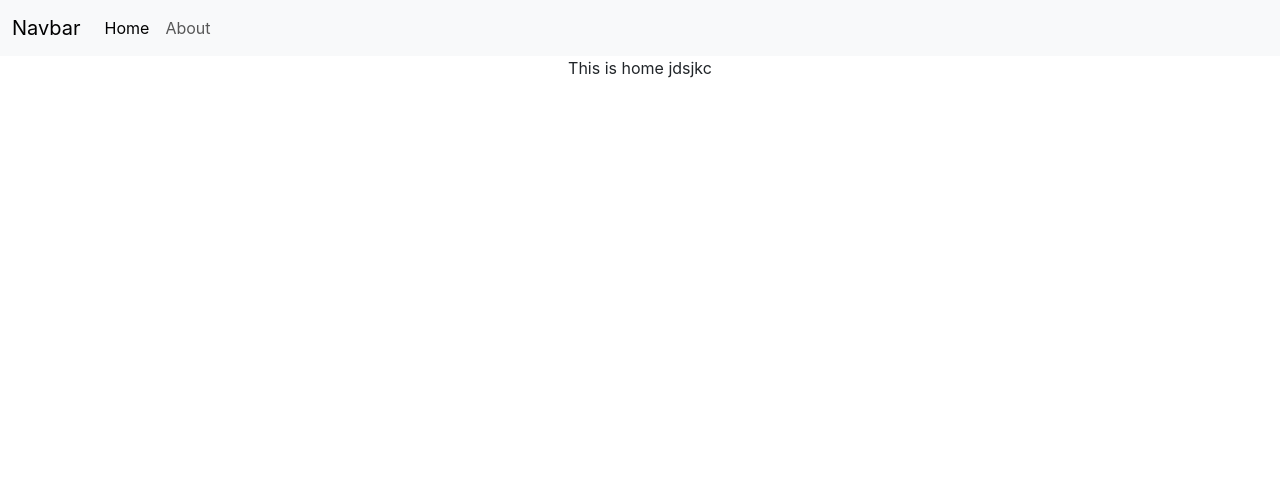
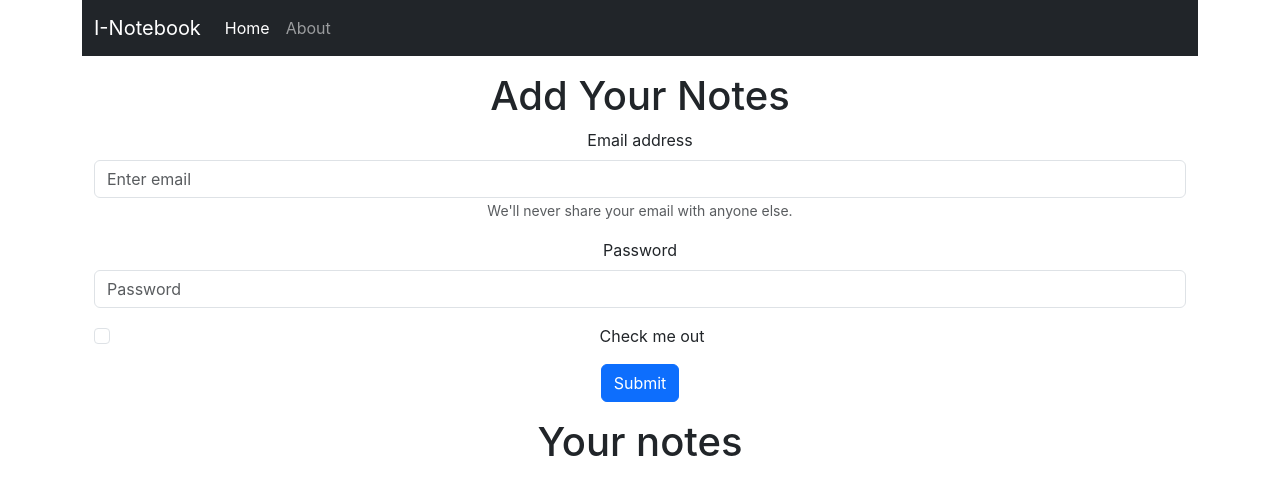
Before and after one commit to Deepanshu9376/inotebook, a React (Create React App) app: page / in a window 1280 px wide. Shown: the top 494 px of the page. Built offline with nearby package versions, Linux system fonts and the light colour scheme.

Commit message:
Home page

```diff
--- a/src/App.js
+++ b/src/App.js
@@ -1,23 +1,24 @@
 // import { Router } from "react-router-dom";
-import { BrowserRouter as Router, Routes , Route} from "react-router-dom";
+import { BrowserRouter as Router, Routes, Route } from "react-router-dom";
 import "./App.css";
 import NavigationBar from "./Components/NavigationBar";
 import Home from "./Components/Home";
 import About from "./Components/About";
 import NoteState from "./Context/NoteState";
 
-
 function App() {
   return (
     <div className="App">
       <NoteState>
-      <Router>
-      <NavigationBar/>
-      <Routes>
-        <Route exact path='/' element={<Home/>}/>
-        <Route exact path='/about' element={<About/>}/>
-      </Routes>
-      </Router>
+        <div className="container">
+          <Router>
+            <NavigationBar />
+            <Routes>
+              <Route exact path="/" element={<Home />} />
+              <Route exact path="/about" element={<About />} />
+            </Routes>
+          </Router>
+        </div>
       </NoteState>
     </div>
   );
--- a/src/Components/About.js
+++ b/src/Components/About.js
@@ -1,15 +1,15 @@
-import React, { useContext, useEffect } from 'react'
-import noteContext from '../Context/NoteContext'
+import React from 'react'
+
 
 const About = () => {
-    const a=useContext(noteContext)
-    useEffect(()=>{
-        a.update();
-        //eslint-disable-next.line
-    },[])
+    // const a=useContext(noteContext)
+    // useEffect(()=>{
+    //     a.update();
+    //     //eslint-disable-next.line
+    // },[a])
   return (
     <div>
-      This is about {a.state.name} and he is class {a.state.class}
+      This is about page
     </div>
   )
 }
--- a/src/Components/Home.js
+++ b/src/Components/Home.js
@@ -1,11 +1,38 @@
-import React from 'react'
+import React from "react";
+import Button from "react-bootstrap/Button";
+import Form from "react-bootstrap/Form";
 
 const Home = () => {
   return (
     <div>
-      This is home jdsjkc
+      <div className="container my-3">
+        <h1>Add Your Notes</h1>
+        <Form>
+          <Form.Group className="mb-3" controlId="formBasicEmail">
+            <Form.Label>Email address</Form.Label>
+            <Form.Control type="email" placeholder="Enter email" />
+            <Form.Text className="text-muted">
+              We'll never share your email with anyone else.
+            </Form.Text>
+          </Form.Group>
+
+          <Form.Group className="mb-3" controlId="formBasicPassword">
+            <Form.Label>Password</Form.Label>
+            <Form.Control type="password" placeholder="Password" />
+          </Form.Group>
+          <Form.Group className="mb-3" controlId="formBasicCheckbox">
+            <Form.Check type="checkbox" label="Check me out" />
+          </Form.Group>
+          <Button variant="primary" type="submit">
+            Submit
+          </Button>
+        </Form>
+      </div>
+      <div className="container my-3">
+        <h1>Your notes</h1>
+        </div>
     </div>
-  )
-}
+  );
+};
 
-export default Home
+export default Home;
--- a/src/Components/NavigationBar.js
+++ b/src/Components/NavigationBar.js
@@ -1,22 +1,26 @@
-import React from 'react'
-import { Link } from 'react-router-dom'
+import React, { useEffect } from 'react'
+import { Link, useLocation } from 'react-router-dom'
 
 
 const NavigationBar = () => {
+    let location=useLocation();
+    useEffect(()=>{
+        console.log(location.pathname);
+    },[location]);
   return (
-    <nav className="navbar navbar-expand-lg bg-body-tertiary">
+    <nav className="navbar navbar-expand-lg navbar-dark bg-dark">
     <div className="container-fluid">
-      <Link className="navbar-brand"to='/'>Navbar</Link>
+      <Link className="navbar-brand"to='/'>I-Notebook</Link>
       <button className="navbar-toggler" type="button" data-bs-toggle="collapse" data-bs-target="#navbarSupportedContent" aria-controls="navbarSupportedContent" aria-expanded="false" aria-label="Toggle navigation">
         <span className="navbar-toggler-icon"></span>
       </button>
       <div className="collapse navbar-collapse" id="navbarSupportedContent">
         <ul className="navbar-nav me-auto mb-2 mb-lg-0">
           <li className="nav-item">
-            <Link className="nav-link active" aria-current="page" to='/'>Home</Link>
+            <Link className={`nav-link ${location.pathname ==="/" ? "active": ""}` } aria-current="page" to='/'>Home</Link>
           </li>
           <li className="nav-item">
-            <Link className="nav-link" to='/about'>About</Link>
+            <Link className={`nav-link ${location.pathname ==="/about" ? "active": ""}` } to='/about'>About</Link>
           </li>
         </ul>
       </div>
--- a/src/Context/NoteState.js
+++ b/src/Context/NoteState.js
@@ -1,23 +1,23 @@
-import React, { useState } from "react";
+import React from "react";
 import NoteContext from "./NoteContext";
 
 const NoteState=(props)=>{
-    const s={
-        "name":"Harry",
-        "class":"5b"
-    }
-    const [state,setState]=useState(s);
-    const update=()=>{
-        setTimeout(()=>{
-            setState({
-                "name":"deepdk",
-                "class":"10b"
+    // const s={
+    //     "name":"Harry",
+    //     "class":"5b"
+    // }
+    // const [state,setState]=useState(s);
+    // const update=()=>{
+    //     setTimeout(()=>{
+    //         setState({
+    //             "name":"deepdk",
+    //             "class":"10b"
 
-            })
-        },1000)
-    }
+    //         })
+    //     },1000)
+    // }
     return (
-        <NoteContext.Provider value={{state,update}}>
+        <NoteContext.Provider value={{}}>
             {props.children}
         </NoteContext.Provider>
     )
```
